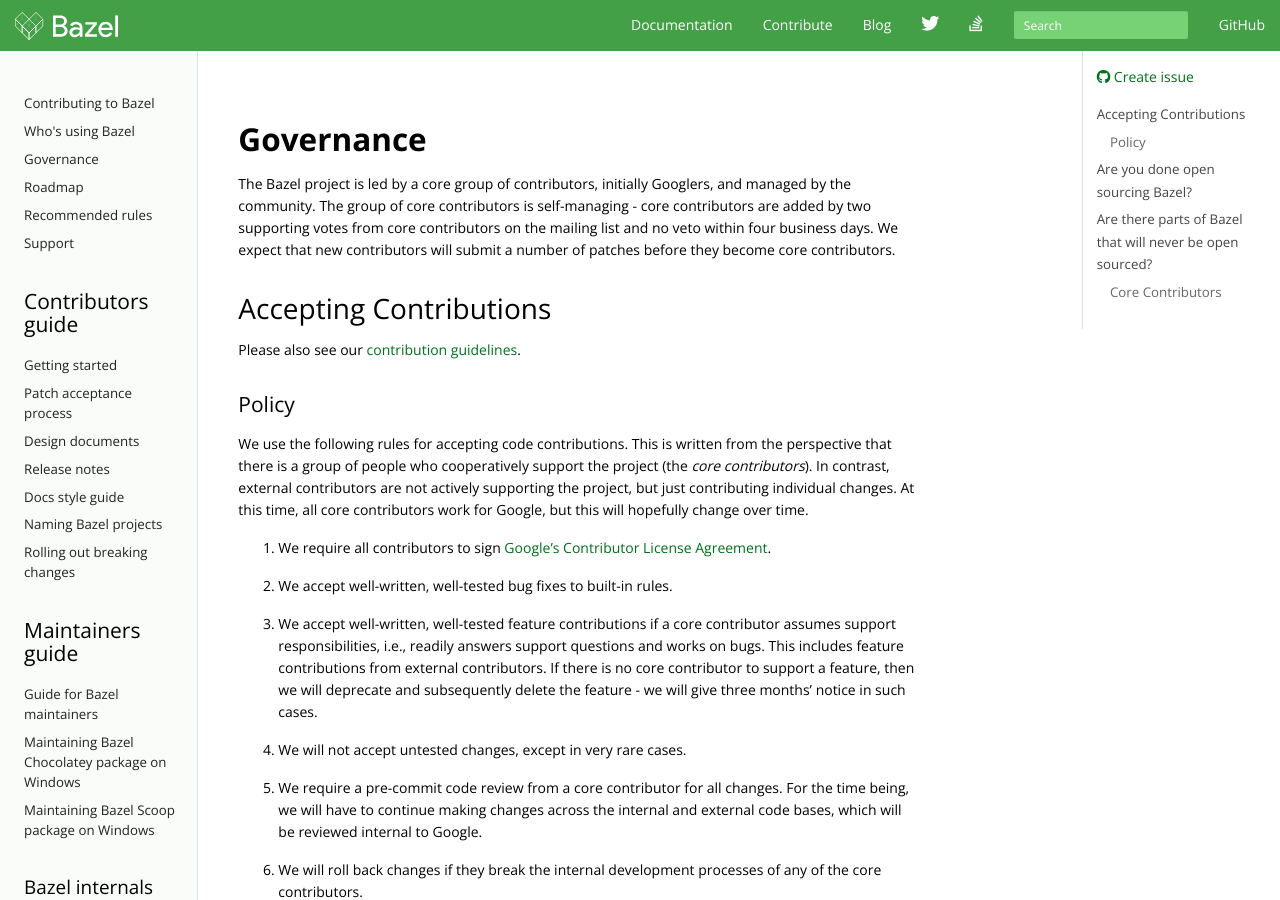
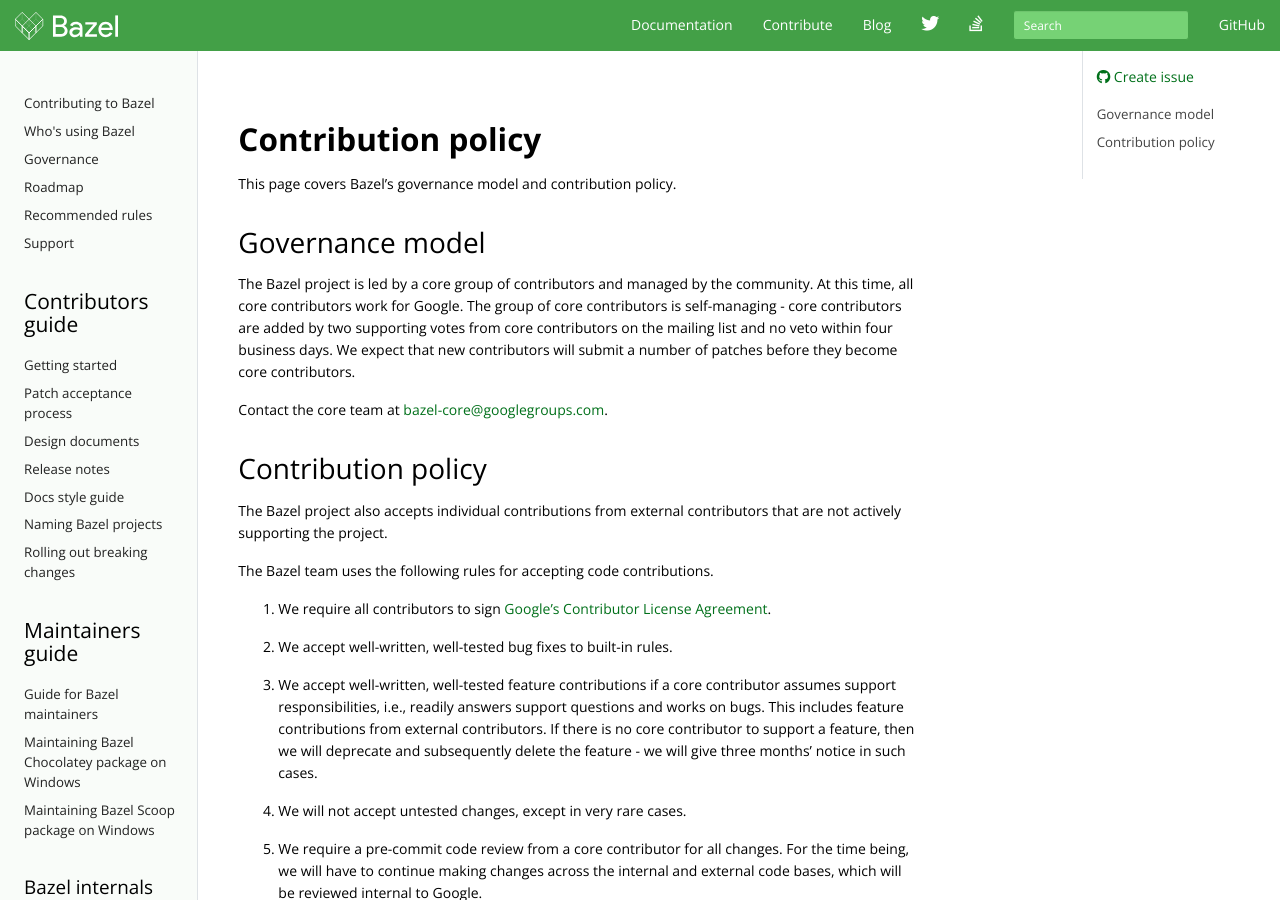
Before and after one commit to bazelbuild/bazel-website, a Jekyll site: the page built from governance.md, in a window 1280 px wide and 900 px high. Built offline with Jekyll 4.4.1, drawn with Linux system fonts in a browser that asks for light colours; nearby versions of some CDN libraries; library files that are not in the unit come from our copies; comment, search, counter and statistics services are not loaded; the table of contents is made by our own code; some of the changed text lies outside the part shown.

Commit message:
Update governance page for clarity (#297)
* Update governance page for clarity

- Page updated to highlight contribution policy
- Questions moved to FAQ section
- Editorial updates

* Addressing editorial comments

```diff
--- a/governance.md
+++ b/governance.md
@@ -1,27 +1,30 @@
 ---
 layout: contribute
-title: Governance
+title: Contribution policy
 ---
 
-# Governance
+# Contribution policy
 
-The Bazel project is led by a core group of contributors, initially Googlers, and managed by the
-community. The group of core contributors is self-managing - core contributors are added by two
+This page covers Bazel's governance model and contribution policy.
+
+## Governance model
+
+The Bazel project is led by a core group of contributors and managed by the
+community. At this time, all core contributors work for Google.
+The group of core contributors is self-managing - core contributors are added by two
 supporting votes from core contributors on the mailing list and no veto within four business days.
 We expect that new contributors will submit a number of patches before they become core
 contributors.
 
-## Accepting Contributions
+Contact the core team at <a href="mailto:bazel-core@googlegroups.com">
+bazel-core@googlegroups.com</a>.
 
-Please also see our [contribution guidelines](contributing.html).
+## Contribution policy
 
-### Policy
+The Bazel project also accepts individual contributions from external
+contributors that are not actively supporting the project.
 
-We use the following rules for accepting code contributions. This is written from the perspective
-that there is a group of people who cooperatively support the project (the *core contributors*). In
-contrast, external contributors are not actively supporting the project, but just contributing
-individual changes. At this time, all core contributors work for Google, but this will hopefully
-change over time.
+The Bazel team uses the following rules for accepting code contributions.
 
 1. We require all contributors to sign [Google's Contributor License
    Agreement](https://cla.developers.google.com/).
@@ -48,31 +51,6 @@
 
 1. We will work with interested parties to improve existing extension points and to establish new
     extension points if they do not run counter to the internal requirements of any of the core
-    contributors.
+   contributors.
 
-## Are you done open sourcing Bazel?
-
-Open sourcing Bazel is a work-in-progress. In particular, we're still working on open sourcing:
-
-* Many of our unit and integration tests (which should make contributing patches easier).
-* Full IDE integration.
-
-Beyond code, we'd like to eventually have all code reviews, bug tracking, and design decisions
-happen publicly, with the Bazel community involved. We are not there yet, so some changes will
-simply appear in the Bazel repository without clear explanation. Despite this lack of
-transparency, we want to support external developers and collaborate. Thus, we are opening up the
-code, even though some of the development is still happening internal to Google. Please let us know
-if anything seems unclear or unjustified as we transition to an open model.
-
-## Are there parts of Bazel that will never be open sourced?
-
-Yes, some of the code base either integrates with Google-specific technology or we have been looking
-for an excuse to get rid of (or is some combination of the two). These parts of the code base are
-not available on GitHub and probably never will be.
-
-### Core Contributors
-
-<p class="lead">
-Contact the core team at <a href="mailto:bazel-core@googlegroups.com">
-bazel-core@googlegroups.com</a>.
-</p>
+For more details on contributing to Bazel, see our [contribution guidelines](contributing.html).
```
Also changed, not shown: faq.md (+21 -2 lines).
